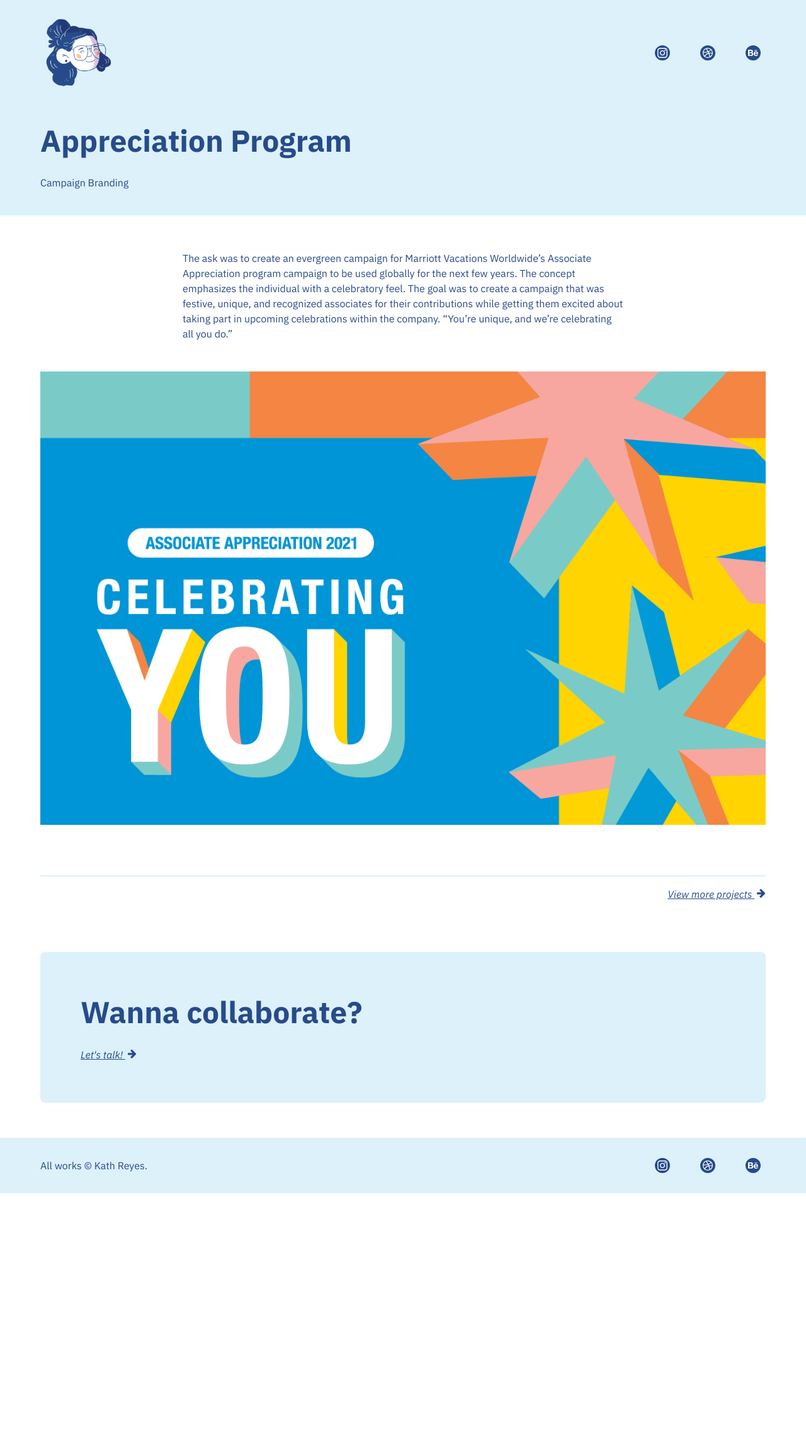
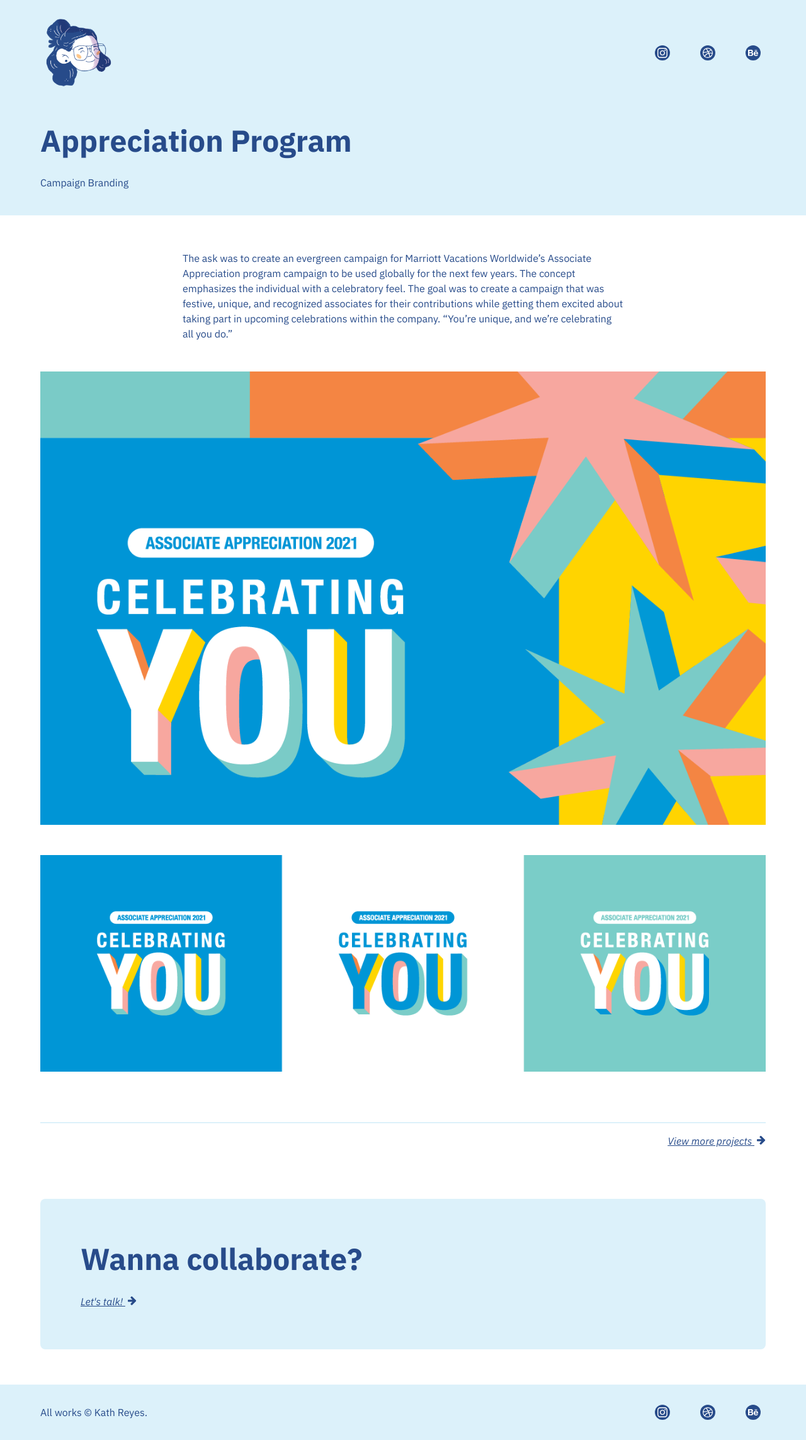
Before and after one commit to dlvjose/katreyyy, a Jekyll site: the page built from _projects/appreciation-program-1.md, in a window 1280 px wide. Shown: the whole page at 63% size. Built offline with Jekyll 4.4.1, drawn with Linux system fonts in a browser that asks for light colours; before the commit the page ends 1895 px from its top, so only the background shows below that.

Commit message:
Update Projects “appreciation-program-1”

```diff
--- a/_projects/appreciation-program-1.md
+++ b/_projects/appreciation-program-1.md
@@ -6,3 +6,5 @@ category: Campaign Branding
 The ask was to create an evergreen campaign for Marriott Vacations Worldwide’s Associate Appreciation program campaign to be used globally for the next few years. The concept emphasizes the individual with a celebratory feel. The goal was to create a campaign that was festive, unique, and recognized associates for their contributions while getting them excited about taking part in upcoming celebrations within the company. “You’re unique, and we’re celebrating all you do.”
 
 ![](/assets/images/uploads/aaw-2021-main-1280.png)
+
+![](/assets/images/uploads/aaw-2021-asset01.png)
```
Also changed, not shown: assets/images/uploads/aaw-2021-asset01.png (added).
